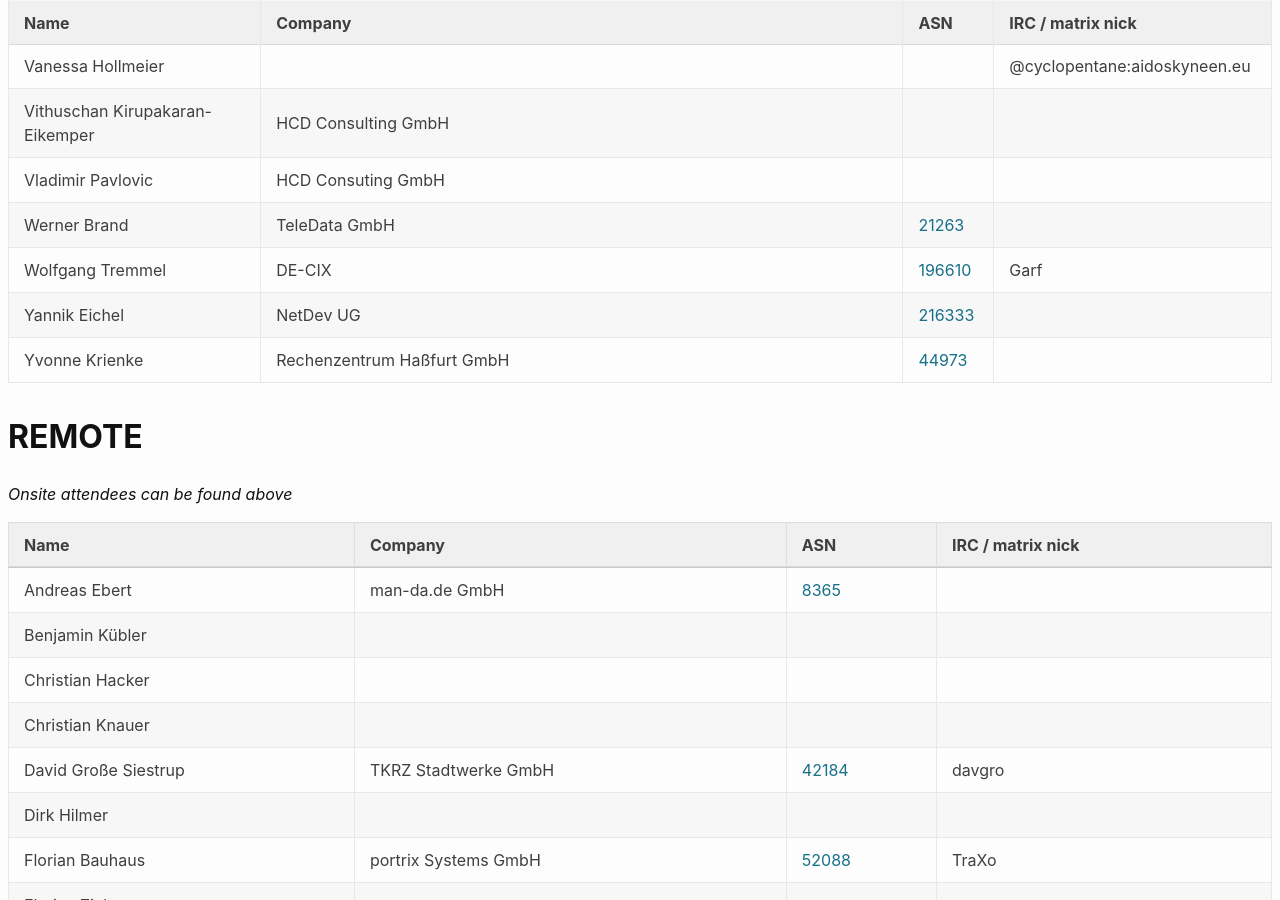
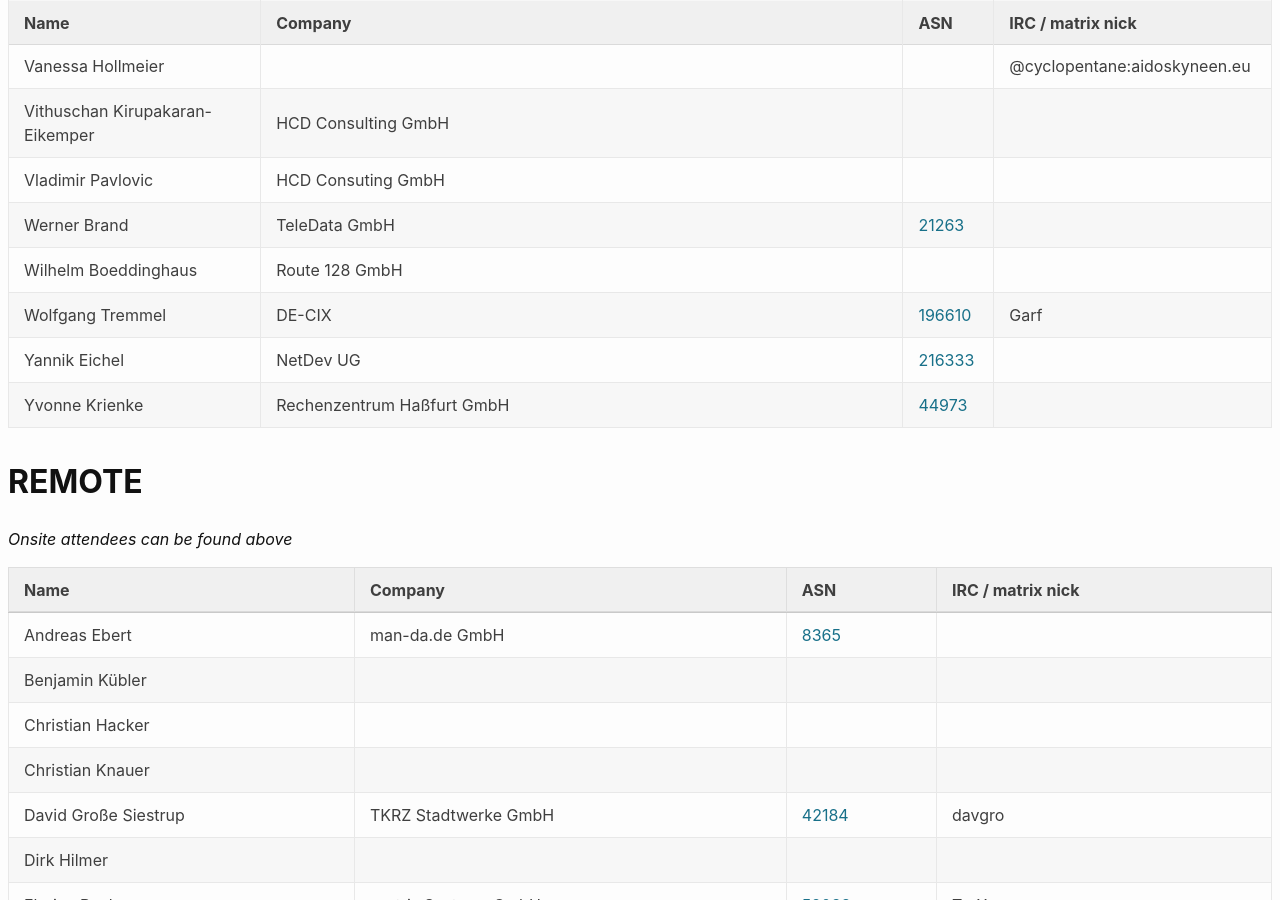
Before and after one commit to denog/pretix-attendeelist, a Jekyll site: the page built from denog17/index.markdown, in a window 1280 px wide and 900 px high, scrolled down 11857 px. Built offline with Jekyll 4.4.1, drawn with Linux system fonts in a browser that asks for light colours.

Commit message:
Latest data: Fri Jul  4 19:47:51 UTC 2025

```diff
--- a/_data/attendees_denog17_onsite.json
+++ b/_data/attendees_denog17_onsite.json
@@ -1584,6 +1584,12 @@
     "asn": "21263"
   },
   {
+    "name": "Wilhelm Boeddinghaus",
+    "company": "Route 128 GmbH",
+    "irc": null,
+    "asn": null
+  },
+  {
     "name": "Wolfgang Tremmel",
     "company": "DE-CIX",
     "irc": "Garf",
```
